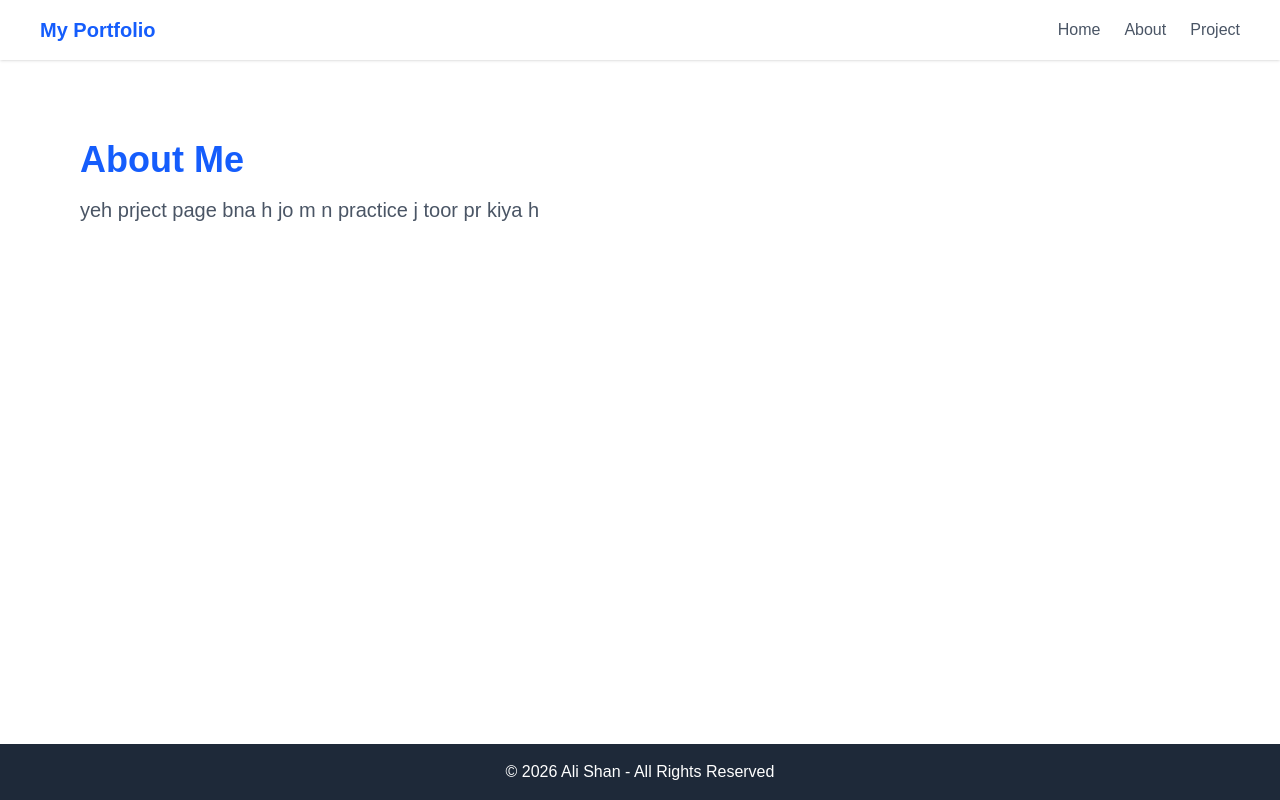
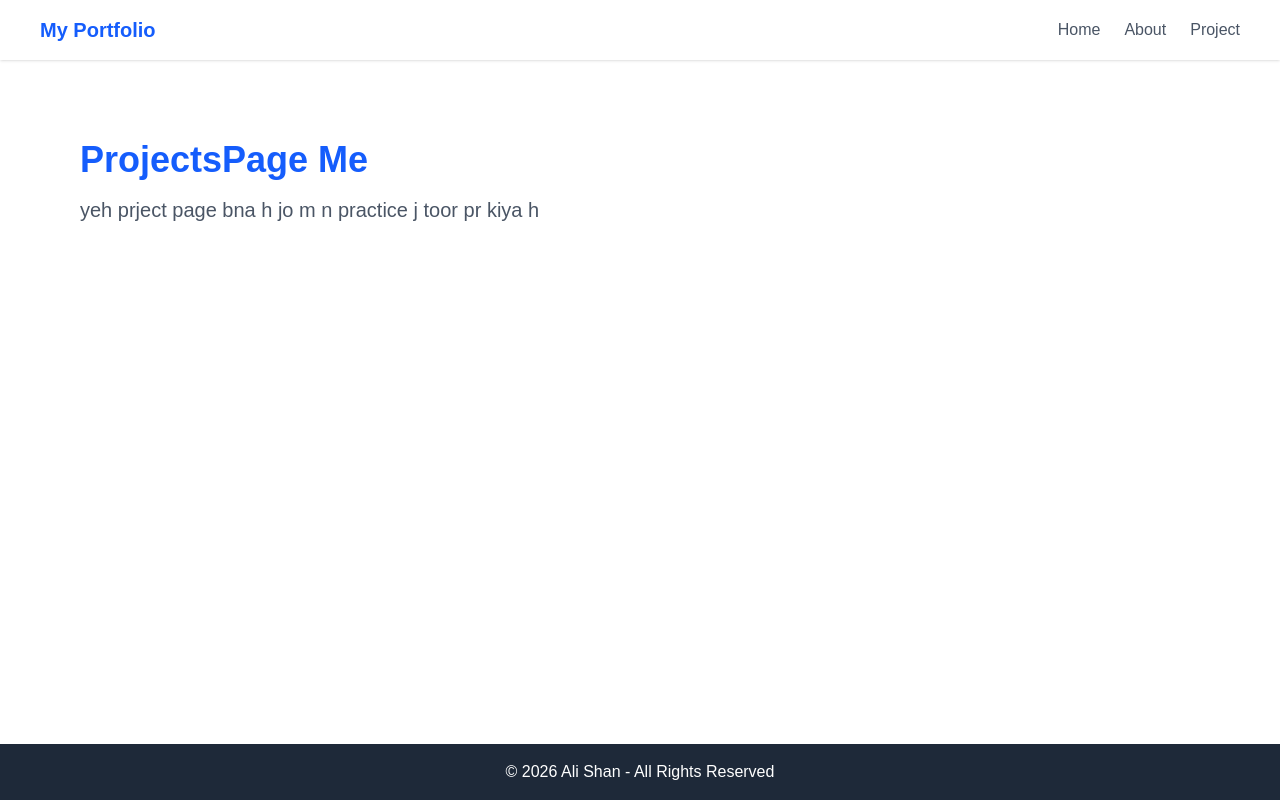
Before and after one commit to alishansadaqatali-cmd/my-nextjs-portfolio, a Next.js app: page /projects in a window 1280 px wide. Built offline with nearby package versions, Linux system fonts and the light colour scheme.

Commit message:
Added projects  page and Navigation linksss

```diff
--- a/app/projects/page.js
+++ b/app/projects/page.js
@@ -6,7 +6,7 @@
     <div className="flex flex-col min-h-screen">
       <Navbar />
       <main className="flex-grow p-20">
-        <h1 className="text-4xl font-bold text-blue-600">About Me</h1>
+        <h1 className="text-4xl font-bold text-blue-600">ProjectsPage Me</h1>
         <p className="mt-4 text-gray-600 text-xl">
           yeh prject page bna h jo m n practice j toor pr kiya h
         </p>
```
